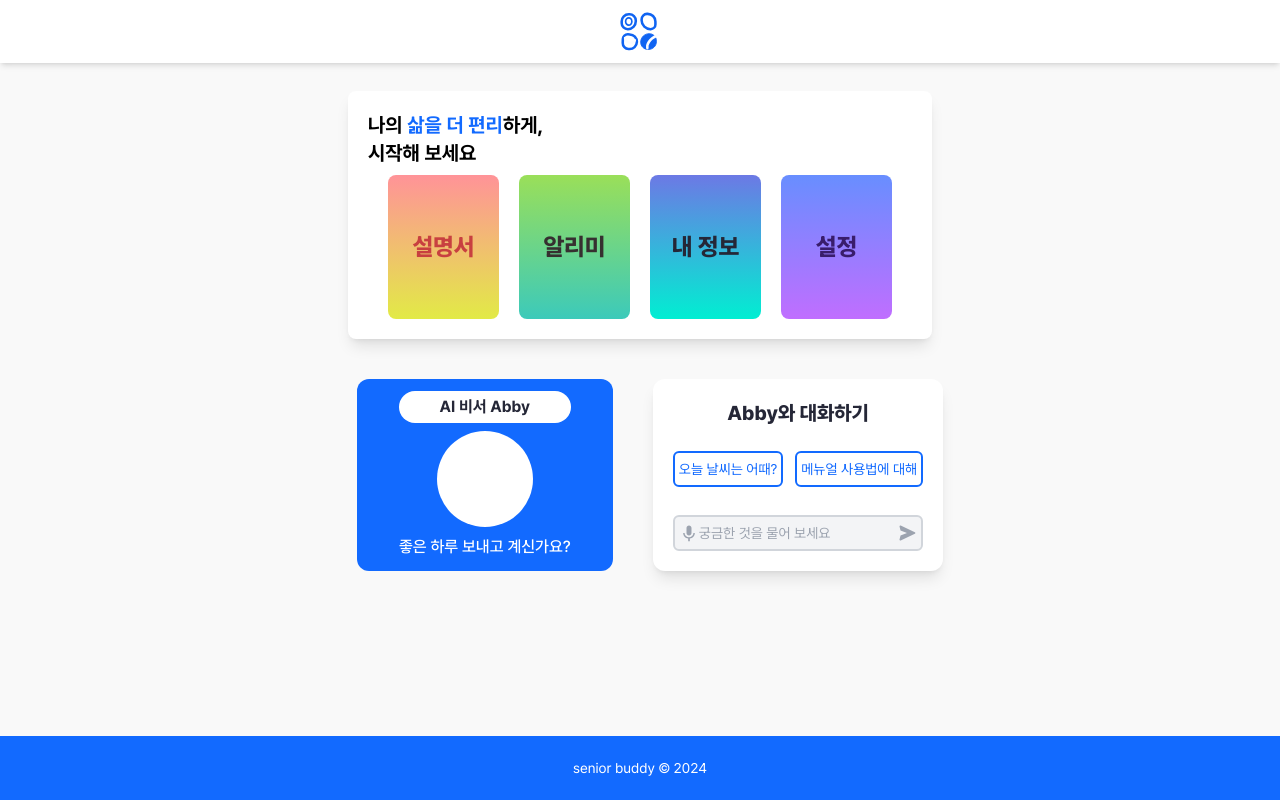
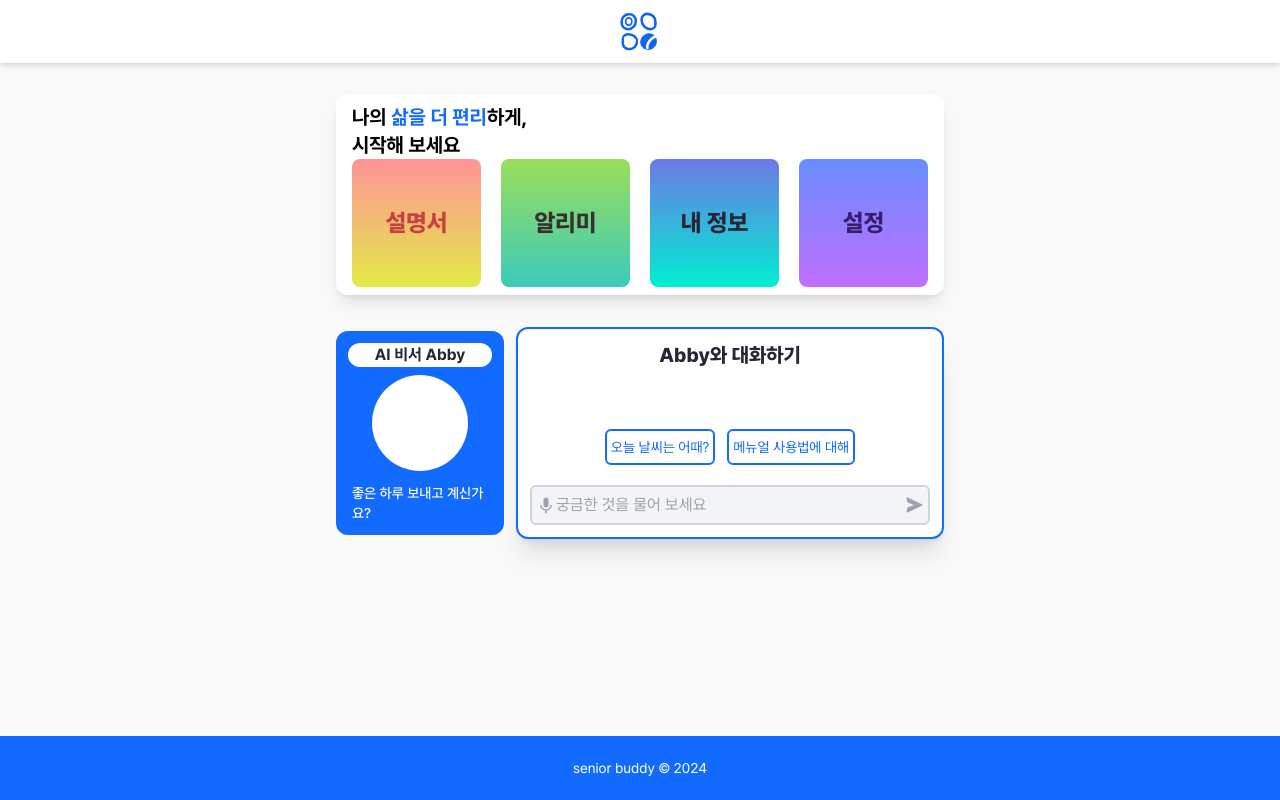
Before and after one commit to seniorBuddy/seniorBuddy-client, a Next.js app: page / in a window 1280 px wide. Built offline with nearby package versions, Linux system fonts and the light colour scheme.

Commit message:
FIX: index 수정

```diff
--- a/src/app/layout.tsx
+++ b/src/app/layout.tsx
@@ -25,7 +25,7 @@ export default function RootLayout({
       <body className={pretendard.variable}>
         <main className="font-pretendard min-h-screen flex flex-col">
           <Header />
-          <div className="flex-grow px-8 sm:p-2 mb-16 w-full sm:w-1/2 m-auto">
+          <div className="flex-grow sm:w-1/2 m-auto mb-16 w-full">
             {children}
           </div>
           <Footer />
--- a/src/app/page.tsx
+++ b/src/app/page.tsx
@@ -3,60 +3,59 @@ import { BiSolidSend } from "react-icons/bi";
 
 export default function Home() {
   return (
-    <div>
-    {/* 버튼 그룹 */}
-    <section className="min-w-60 m-5 p-5 flex flex-col gap-2 bg-white rounded-lg shadow-lg">
+   <>
+   <div className="flex items-center justify-center">
+   <section className="mt-5 sm:mt-8 w-72 md:w-full bg-white rounded-xl shadow-lg px-4 py-2 m-4">
       <div className="font-bold text-xl">
-        나의 <span className="text-blue ">삶을 더 편리</span>하게,<br /> 시작해 보세요
+        나의 <span className="text-blue">삶을 더 편리</span>하게,<br /> 시작해 보세요
       </div>
-      <div className="mx-5 text-center grid grid-cols-2 md:grid-cols-4 gap-3 lg:gap-5 font-extrabold text-xl sm:text-2xl">
-          <button className="w-full py-6 sm:py-14 m-auto rounded-lg bg-desc-bg-btn">
+      <div className="m-auto text-center px-5 sm:px-0 gap-2 sm:gap-5 m-3 grid grid-cols-2 md:grid-cols-4 font-extrabold text-xl md:text-2xl">
+          <button className="py-7 sm:py-12 rounded-lg bg-desc-bg-btn">
             <span className="text-desc">설명서</span>
           </button>
-          <button className="w-full py-6 sm:py-14 m-auto rounded-lg bg-remind-bg-btn">
+          <button className="py-7 sm:py-12 rounded-lg bg-remind-bg-btn">
             <span className="text-remind">알리미</span>
           </button>
-          <button className="w-full py-6 sm:py-14 m-auto rounded-lg bg-info-bg-btn">
+          <button className="py-7 sm:py-12 rounded-lg bg-info-bg-btn">
             <span className="text-info">내 정보</span>
           </button>
-          <button className="w-full py-6 sm:py-14 m-auto rounded-lg bg-option-bg-btn">
+          <button className="py-7 sm:y-12 rounded-lg bg-option-bg-btn">
             <span className="text-option">설정</span>
           </button>
       </div>
     </section>
-
-     {/* AI 그룹 */}
-     <section className="flex flex-col sm:flex-row justify-center items-center gap-5">
-      {/* AI 비서 캐릭터  */}
-      <div className=" min-w-36 max-w-64  flex flex-row flex-1 sm:m-5 p-3 bg-blue rounded-xl justify-center gap-3 sm:gap-5">
-        <div className="sm:hidden min-h-24 min-w-24 pt-1 m-auto bg-white rounded-full"></div>
-        <div className="max-w-">
-            <div className="text-info font-bold min-w-32 m-auto bg-white text-center p-1 mb-2 rounded-3xl ">
+   </div>
+   <div className="flex items-center justify-center flex-col md:flex-row gap-3 mx-4">
+    {/* AI 비서 캐릭터  */}
+    <div className="w-72 md:min-w-50 flex flex-row flex-1 sm:my-5 p-3 bg-blue rounded-xl justify-center gap-3 sm:gap-5">
+        <div className="md:hidden h-20 w-20 pt-1 m-auto bg-white rounded-full"></div>
+        <div className="">
+            <div className="text-info font-bold min-w-36 m-auto bg-white text-center mb-2 rounded-3xl ">
               AI 비서 Abby
               </div>
-            <div className="hidden sm:block h-24 w-24 m-auto bg-white rounded-full"></div>
-            <div className="text-white font-medium mt-2">
-              좋은 하루 보내고 계신가요?
+            <div className="hidden md:block h-24 w-24 m-auto bg-white rounded-full"></div>
+            <div className="ml-3 sm:ml-1 text-white font-medium mt-1 sm:mt-3 whitespace-pre-wrap max-w-24 sm:max-w-40 text-sm">
+              좋은 하루
+              보내고 계신가요?
             </div>
         </div>
       </div>
       {/* AI 채팅 시작하기*/}
-      <div className="min-w-56  flex flex-col flex-2 items-center justify-center p-5 bg-white rounded-xl shadow-lg">
-        <span className="text-info font-extrabold text-xl">Abby와 대화하기</span>
-        <div className="mt-6 w-full flex gap-3 mt-10 my-5">
+      <div className="border-2 border-blue w-72 sm:w-full  flex flex-col flex-2 items-center p-3 bg-white shadow-xl rounded-xl ">
+        <span className="text-info font-extrabold text-xl mb-5">Abby와 대화하기</span>
+        <div className="mt-6 w-full flex gap-3 mt-3 sm:mt-10 my-3 sm:my-5 hidden sm:flex items-center justify-center">
           <div className="px-1 py-1.5 border-2 text-blue border-blue rounded-md text-sm">오늘 날씨는 어때?</div>
           <div className="px-1 py-1.5 border-2 text-blue border-blue rounded-md text-sm">메뉴얼 사용법에 대해</div>
         </div>
-        <div className="mt-2 w-full h-full">
-          <div className="px-1 py-1.5 border-2 bg-gray-100 text-gray-400 border-gray-300 rounded-md flex
-          items-center">
+        <div className="w-full h-full">
+          <div className="px-1 py-1.5 border-2 bg-gray-100 text-gray-400 border-gray-300 rounded-md flex items-center">
           <MdKeyboardVoice className="w-5 h-5"/>
-            <div className="flex-1 text-sm pr-5">궁금한 것을 물어 보세요</div>
+            <div className="flex-1 text-md pr-5 ">궁금한 것을 물어 보세요</div>
           <BiSolidSend className="w-5 h-5"/>
           </div>
         </div>
       </div>
-     </section>
-    </div>
+   </div>
+   </>
   );
 }
```
Also changed, not shown: src/app/setting/page.tsx (added).
